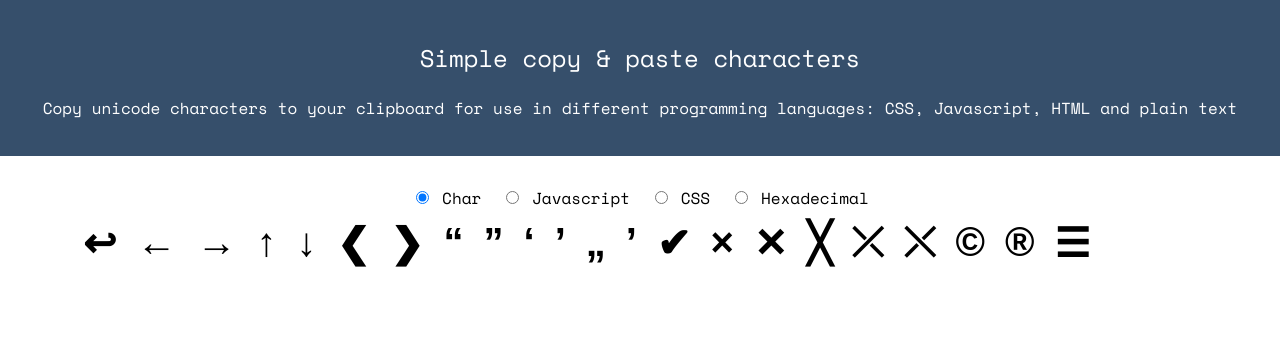
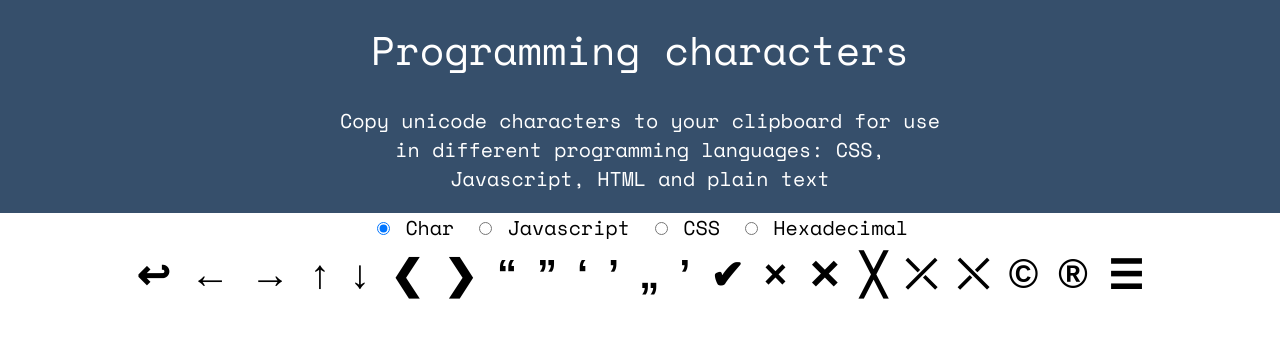
Before and after one commit to mrmartineau/programmers-clipboard, a React (Create React App) app: page / in a window 1280 px wide. Shown: the top 338 px of the page. Built offline with nearby package versions, Linux system fonts and the light colour scheme.

Commit message:
styling improvements

```diff
--- a/src/App.css
+++ b/src/App.css
@@ -6,8 +6,18 @@
   background-color: #364f6b;
   padding: 20px;
   color: white;
-  margin-bottom: 30px;
 }
-.App-header h2 {
+
+.App-header h1 {
   font-weight: normal;
+  margin-top: 0;
 }
+
+.App-header p {
+  max-width: 30em;
+  margin: 0 auto;
+}
+
+.Chars {
+	margin-bottom: 20px;
+}
--- a/src/App.js
+++ b/src/App.js
@@ -24,11 +24,13 @@ class App extends Component {
 		return (
 			<div className="App">
 				<div className="App-header">
-					<h2>Simple copy & paste characters</h2>
+					<h1>Programming characters</h1>
 					<p>Copy unicode characters to your clipboard for use in different programming languages: CSS, Javascript, HTML and plain text</p>
 				</div>
 				<OutputChooser choice={this.state.choice} handleChoiceChange={this.handleChoiceChange} />
-				{charsList.map(item => <Char data={item} choice={this.state.choice} key={item.hexadecimal} handleCopy={this.handleCopy}/> )}
+				<div className="Chars">
+					{charsList.map(item => <Char data={item} choice={this.state.choice} key={item.hexadecimal} handleCopy={this.handleCopy}/> )}
+				</div>
 				<Notification text={this.state.copied} active={this.state.notificationActive}/>
 			</div>
 		);
--- a/src/index.css
+++ b/src/index.css
@@ -2,4 +2,5 @@ body {
   margin: 0;
   padding: 0;
   font-family: 'Space Mono', monospace;
+  font-size: 20px;
 }
```
